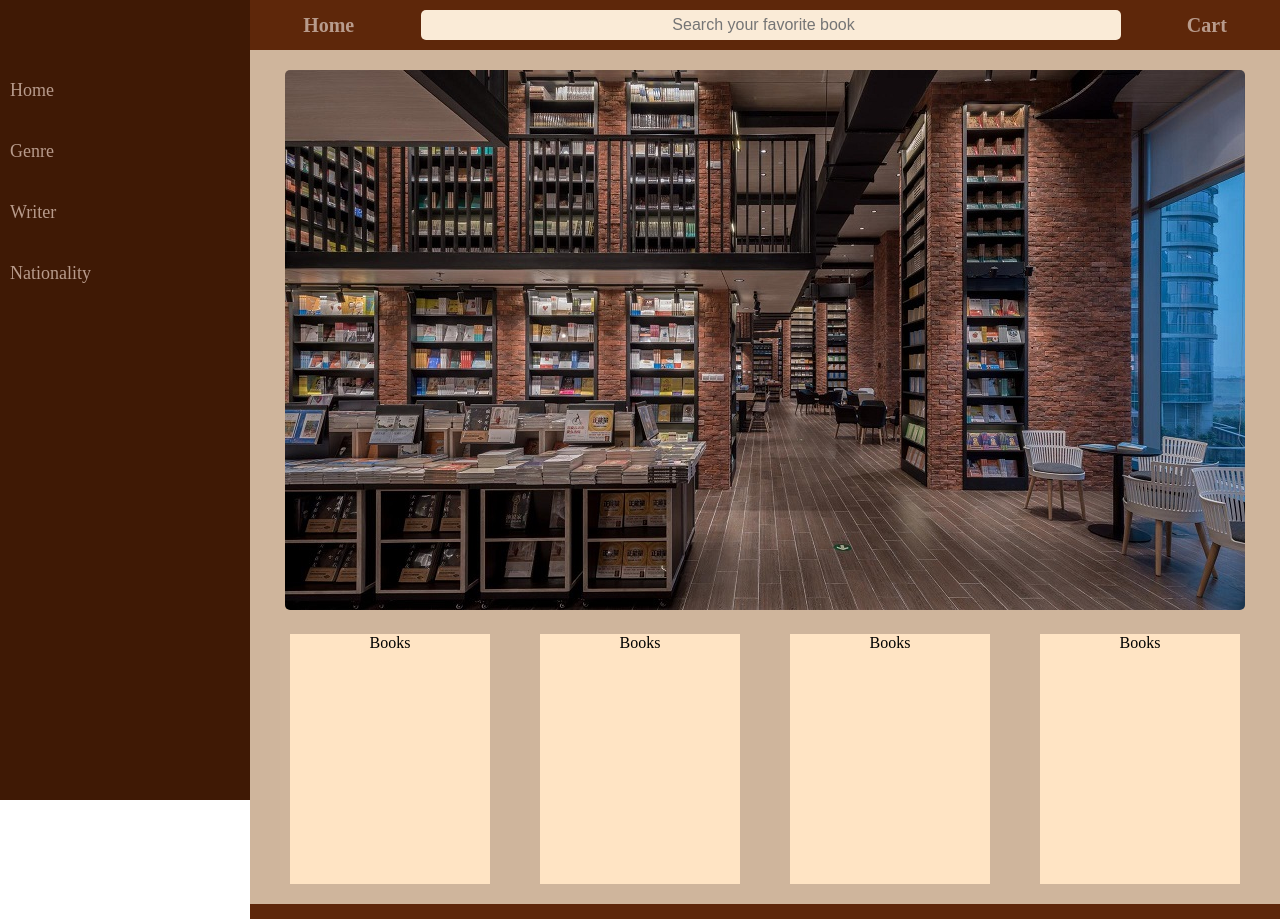
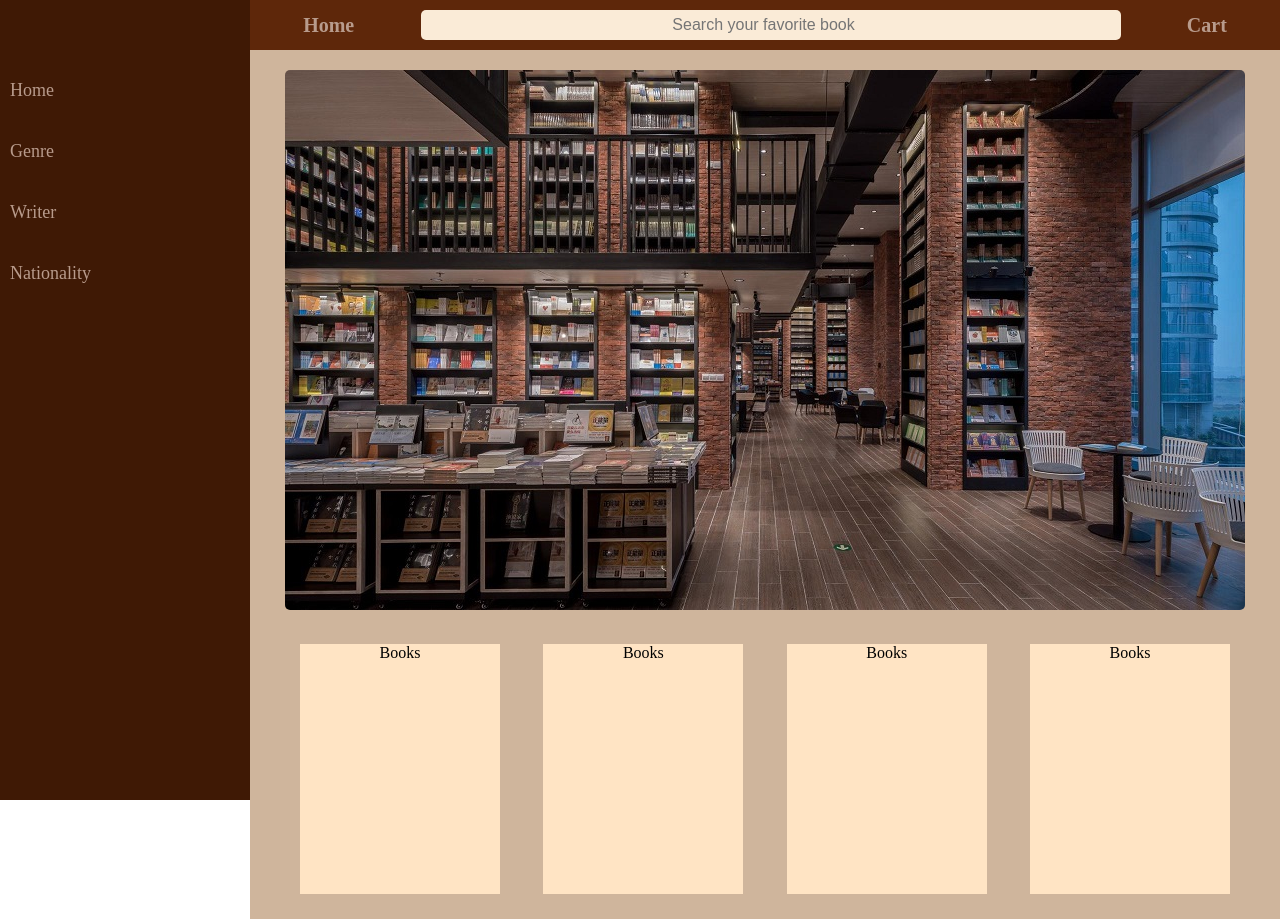
Before and after one commit to Mostafa-Farhadi/bookstore-website-nextjs, a Next.js app: page / in a window 1280 px wide. Shown: the top 919 px of the page. Built offline with nearby package versions, Linux system fonts and the light colour scheme.

Commit message:
Set text align and marging for each card

```diff
--- a/styles/components/book.scss
+++ b/styles/components/book.scss
@@ -1,5 +1,7 @@
 .book {
+    text-align: center;
     min-width: 200px;
+    margin: 10px;
     height: 250px;
     background-color: #ffe4c4;
 }
```
